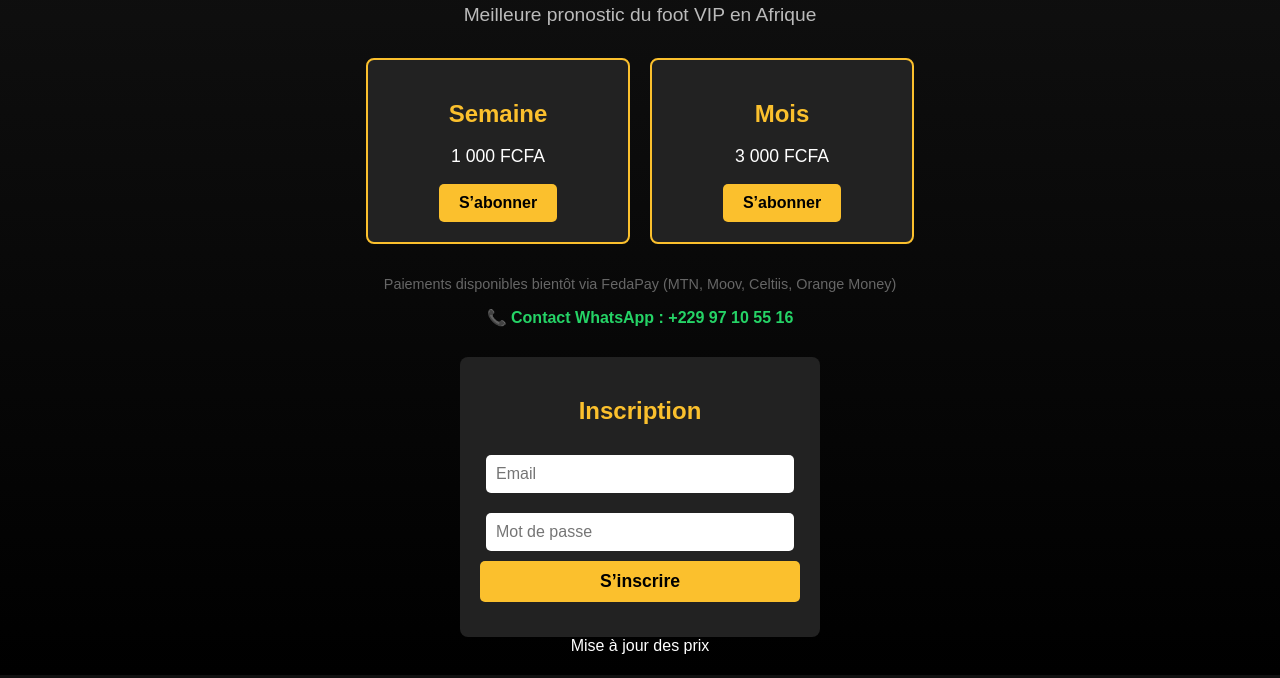
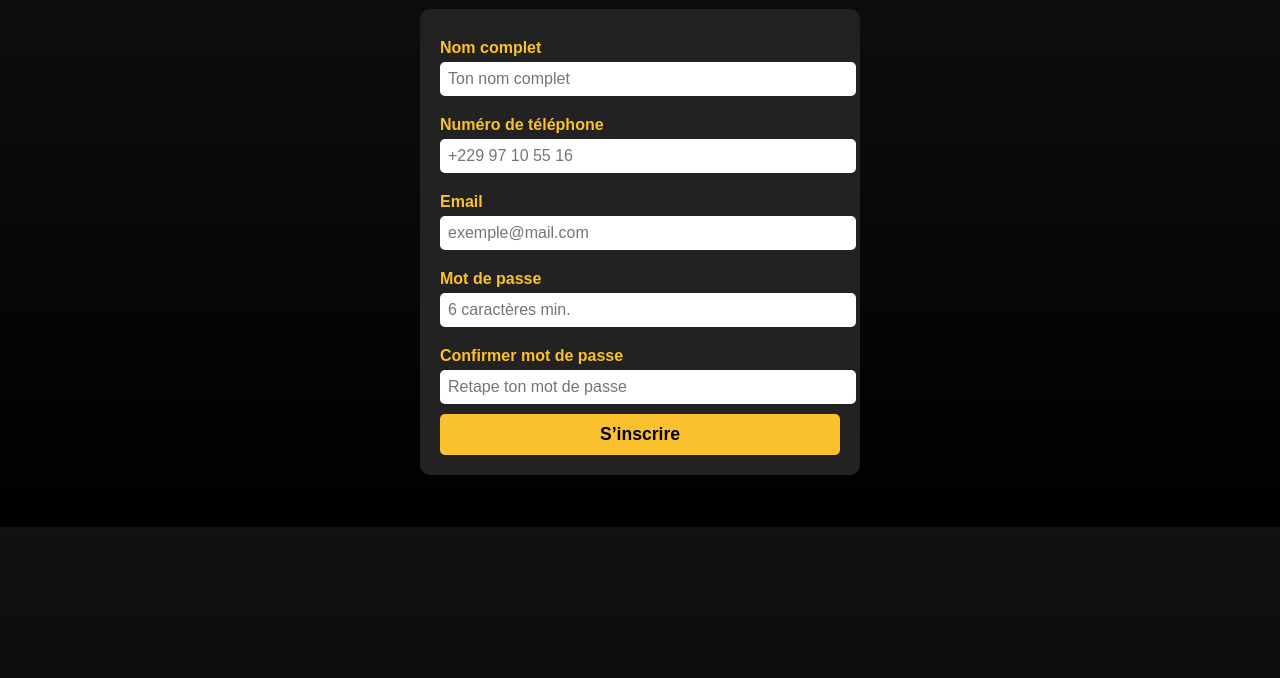
Before and after one commit to dangotepronostics/Dangotepronostics, a plain HTML site: page index.html in a window 1280 px wide. Shown: the part 122-800 px from the top of the page. Drawn offline with Linux system fonts and the light colour scheme.

Commit message:
Update index.html

```diff
--- a/index.html
+++ b/index.html
@@ -3,155 +3,95 @@
 <head>
   <meta charset="UTF-8" />
   <meta name="viewport" content="width=device-width, initial-scale=1" />
-  <title>Dangotepronostics - VIP Foot Afrique</title>
+  <title>Dangotepronostics - Inscription complète</title>
   <style>
     body {
       background: linear-gradient(to bottom, #111, #000);
       color: #fff;
       font-family: Arial, sans-serif;
-      margin: 0;
-      padding: 20px;
-      text-align: center;
+      margin: 0; padding: 20px; text-align: center;
     }
     h1 {
       color: #fbc02d;
       font-size: 3rem;
-      margin-bottom: 0.2em;
-    }
-    p.description {
-      color: #bbb;
-      font-size: 1.2rem;
-      margin-bottom: 2rem;
-    }
-    .plans {
-      display: flex;
-      flex-wrap: wrap;
-      justify-content: center;
-      gap: 20px;
-      margin-bottom: 2rem;
-    }
-    .plan {
-      background: #222;
-      border: 2px solid #fbc02d;
-      border-radius: 8px;
-      padding: 20px;
-      width: 220px;
-    }
-    .plan h2 {
-      color: #fbc02d;
       margin-bottom: 0.5em;
     }
-    .plan p {
-      font-size: 1.1rem;
-      margin-bottom: 1em;
+    form {
+      background: #222;
+      padding: 20px;
+      border-radius: 10px;
+      max-width: 400px;
+      margin: 0 auto 2rem auto;
+      text-align: left;
+    }
+    label {
+      display: block;
+      margin: 10px 0 5px;
+      color: #fbc02d;
+      font-weight: bold;
+    }
+    input {
+      width: 100%;
+      padding: 8px;
+      border-radius: 5px;
+      border: none;
+      margin-bottom: 10px;
+      font-size: 1rem;
     }
     .btn {
-      display: inline-block;
       background: #fbc02d;
       color: #000;
       font-weight: bold;
-      padding: 10px 20px;
+      padding: 10px;
+      border: none;
       border-radius: 5px;
-      text-decoration: none;
+      width: 100%;
       cursor: pointer;
-      transition: background 0.3s ease;
+      font-size: 1.1rem;
     }
     .btn:hover {
       background: #e6b800;
     }
-    .footer-text {
-      color: #666;
-      font-size: 0.9rem;
-      margin-bottom: 1rem;
+    .error {
+      color: #ff6666;
+      margin-bottom: 10px;
     }
-    a.whatsapp {
-      color: #25d366;
-      text-decoration: none;
+    .success {
+      color: #66ff66;
+      margin-bottom: 10px;
       font-weight: bold;
-      font-size: 1rem;
-    }
-    a.whatsapp:hover {
-      text-decoration: underline;
-    }
-    form {
-      margin-top: 30px;
-      background: #222;
-      padding: 20px;
-      border-radius: 8px;
-      max-width: 320px;
-      margin-left: auto;
-      margin-right: auto;
-      color: #fbc02d;
-    }
-    input[type="email"],
-    input[type="password"] {
-      width: 90%;
-      padding: 10px;
-      margin: 10px 0;
-      border-radius: 5px;
-      border: none;
-      font-size: 1rem;
-    }
-    button[type="submit"] {
-      background: #fbc02d;
-      border: none;
-      padding: 10px 20px;
-      font-weight: bold;
-      cursor: pointer;
-      border-radius: 5px;
-      width: 100%;
-      color: #000;
-      font-size: 1.1rem;
-      transition: background 0.3s ease;
-    }
-    button[type="submit"]:hover {
-      background: #e6b800;
-    }
-    #message {
-      margin-top: 15px;
-      font-size: 1rem;
-      color: #ddd;
     }
   </style>
 </head>
 <body>
-  <h1>Dangotepronostics</h1>
-  <p class="description">Meilleure pronostic du foot VIP en Afrique</p>
+  <h1>Inscription Dangotepronostics</h1>
 
-  <div class="plans">
-    <div class="plan">
-      <h2>Semaine</h2>
-      <p>1 000 FCFA</p>
-      <a href="https://wa.me/22997105516" class="btn">S’abonner</a>
-    </div>
-    <div class="plan">
-      <h2>Mois</h2>
-      <p>3 000 FCFA</p>
-      <a href="https://wa.me/22997105516" class="btn">S’abonner</a>
-    </div>
-  </div>
+  <form id="signup-form">
+    <div id="message"></div>
+    <label for="fullname">Nom complet</label>
+    <input type="text" id="fullname" required placeholder="Ton nom complet" />
 
-  <p class="footer-text">
-    Paiements disponibles bientôt via FedaPay (MTN, Moov, Celtiis, Orange Money)
-  </p>
+    <label for="phone">Numéro de téléphone</label>
+    <input type="tel" id="phone" required placeholder="+229 97 10 55 16" pattern="^\+?\d{8,15}$" />
 
-  <a href="https://wa.me/22997105516" class="whatsapp">📞 Contact WhatsApp : +229 97 10 55 16</a>
+    <label for="email">Email</label>
+    <input type="email" id="email" required placeholder="exemple@mail.com" />
 
-  <!-- Formulaire inscription -->
-  <form id="signup-form">
-    <h2>Inscription</h2>
-    <input type="email" id="email" placeholder="Email" required />
-    <input type="password" id="password" placeholder="Mot de passe" required />
-    <button type="submit">S’inscrire</button>
-    <div id="message"></div>
+    <label for="password">Mot de passe</label>
+    <input type="password" id="password" required minlength="6" placeholder="6 caractères min." />
+
+    <label for="confirm-password">Confirmer mot de passe</label>
+    <input type="password" id="confirm-password" required placeholder="Retape ton mot de passe" />
+
+    <button type="submit" class="btn">S’inscrire</button>
   </form>
 
   <!-- Firebase SDKs -->
   <script src="https://www.gstatic.com/firebasejs/12.0.0/firebase-app.js"></script>
-  <script src="https://www.gstatic.com/firebasejs/12.0.0/firebase-analytics.js"></script>
   <script src="https://www.gstatic.com/firebasejs/12.0.0/firebase-auth.js"></script>
 
   <script>
+    // Ta configuration Firebase
     const firebaseConfig = {
       apiKey: "AIzaSyBuNriFRCAJyno0evGe_TzxgibH_OqaFPA",
       authDomain: "dangotepronostics.firebaseapp.com",
@@ -163,31 +103,52 @@
     };
 
     // Initialiser Firebase
-    const app = firebase.initializeApp(firebaseConfig);
-    const analytics = firebase.analytics(app);
-    const auth = firebase.auth(app);
+    firebase.initializeApp(firebaseConfig);
+    const auth = firebase.auth();
 
-    // Gérer l'inscription
-    const signupForm = document.getElementById('signup-form');
+    const form = document.getElementById('signup-form');
     const messageDiv = document.getElementById('message');
 
-    signupForm.addEventListener('submit', (e) => {
+    form.addEventListener('submit', async (e) => {
       e.preventDefault();
-      const email = document.getElementById('email').value;
+      messageDiv.textContent = '';
+      messageDiv.className = '';
+
+      const fullname = document.getElementById('fullname').value.trim();
+      const phone = document.getElementById('phone').value.trim();
+      const email = document.getElementById('email').value.trim();
       const password = document.getElementById('password').value;
+      const confirmPassword = document.getElementById('confirm-password').value;
 
-      firebase.auth().createUserWithEmailAndPassword(email, password)
-        .then((userCredential) => {
-          messageDiv.style.color = "lightgreen";
-          messageDiv.textContent = "Inscription réussie ! Bienvenue.";
-          signupForm.reset();
-        })
-        .catch((error) => {
-          messageDiv.style.color = "orange";
-          messageDiv.textContent = "Erreur : " + error.message;
-        });
+      if(password !== confirmPassword){
+        messageDiv.textContent = "Les mots de passe ne correspondent pas.";
+        messageDiv.className = 'error';
+        return;
+      }
+      if(password.length < 6){
+        messageDiv.textContent = "Le mot de passe doit contenir au moins 6 caractères.";
+        messageDiv.className = 'error';
+        return;
+      }
+      if(!fullname || !phone || !email){
+        messageDiv.textContent = "Merci de remplir tous les champs.";
+        messageDiv.className = 'error';
+        return;
+      }
+
+      try {
+        // Créer un utilisateur Firebase avec email et mot de passe
+        const userCredential = await auth.createUserWithEmailAndPassword(email, password);
+        // Mettre à jour le profil avec le nom complet
+        await userCredential.user.updateProfile({ displayName: fullname, phoneNumber: phone });
+        messageDiv.textContent = "Inscription réussie ! Bienvenue, " + fullname;
+        messageDiv.className = 'success';
+        form.reset();
+      } catch(error) {
+        messageDiv.textContent = "Erreur: " + error.message;
+        messageDiv.className = 'error';
+      }
     });
   </script>
 </body>
 </html>
-Mise à jour des prix
```
